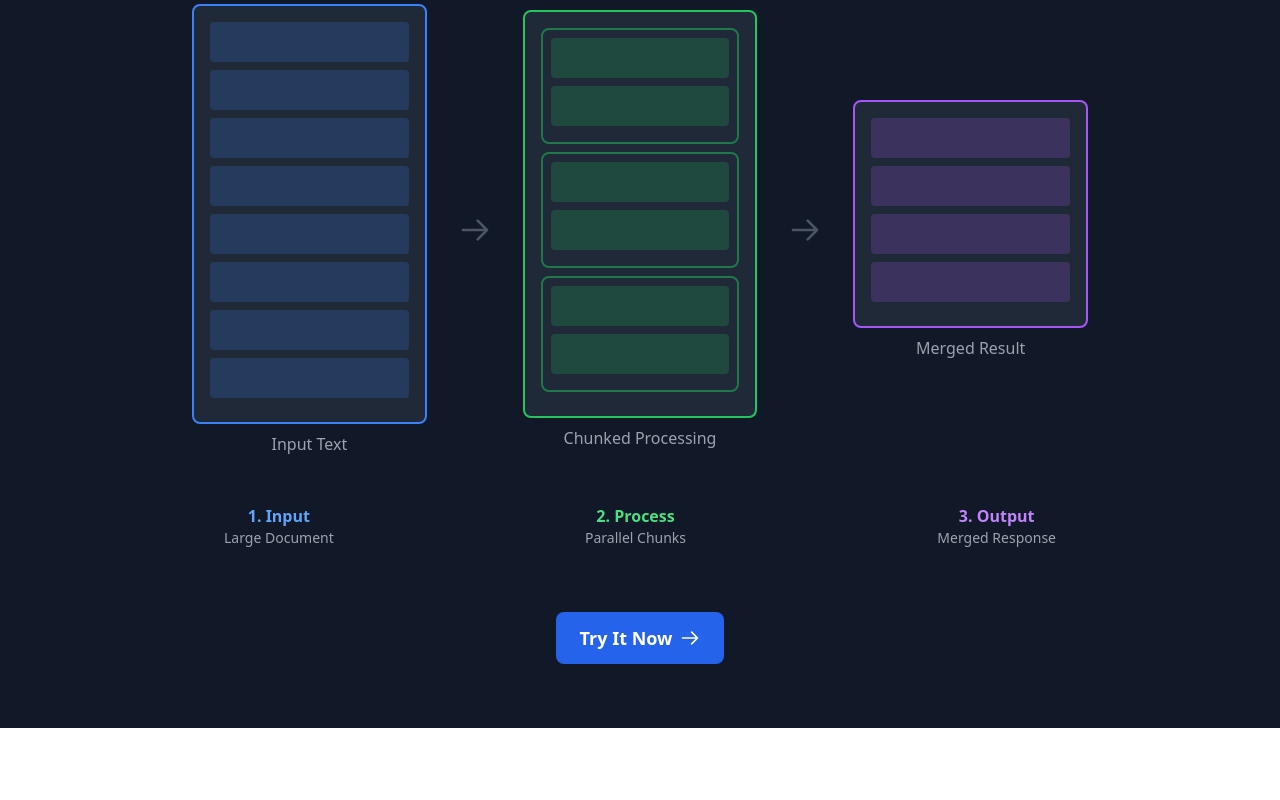
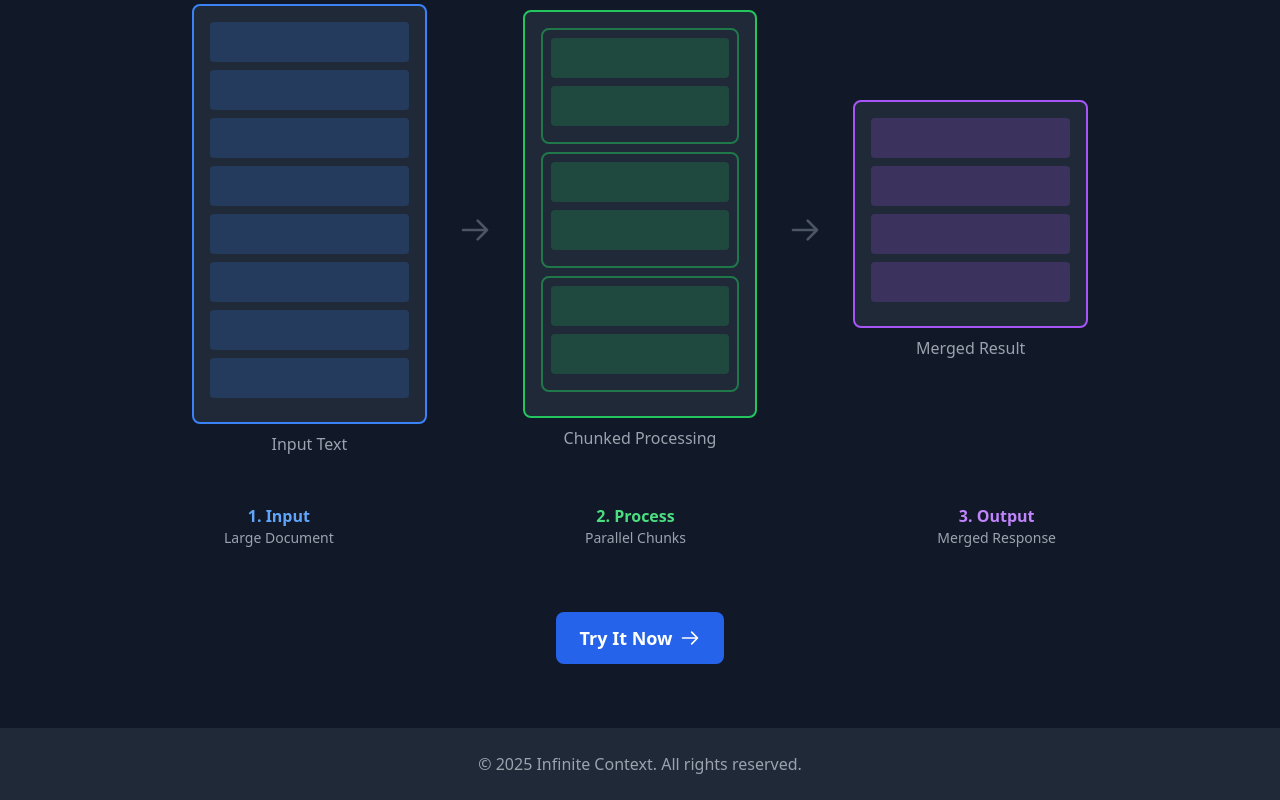
Before and after one commit to YehyunLee/genai-hack, a Next.js app in the folder infiniteContext/: page / in a window 1280 px wide. Shown: the part 264-1064 px from the top of the page. Before the commit the page ends 992 px from the top, so only its background shows below. Built offline with nearby package versions, Linux system fonts and the light colour scheme.

Commit message:
feat: add framer-motion for enhanced button animations and update layout

```diff
--- a/infiniteContext/package.json
+++ b/infiniteContext/package.json
@@ -14,6 +14,7 @@
     "@tailwindcss/typography": "^0.5.16",
     "firebase": "^11.5.0",
     "formidable": "^3.5.2",
+    "framer-motion": "^12.5.0",
     "lodash": "^4.17.21",
     "lucide-react": "^0.483.0",
     "next": "^13.5.8",
--- a/infiniteContext/pages/index.js
+++ b/infiniteContext/pages/index.js
@@ -1,15 +1,16 @@
 import Head from 'next/head';
 import Link from 'next/link';
+import { motion } from 'framer-motion';
 
 export default function Home() {
   return (
-    <div className="min-h-screen bg-gray-900 text-white">
+    <div className="min-h-screen bg-gray-900 text-white flex flex-col">
       <Head>
         <title>Infinite Context - Process Large Documents with AI</title>
         <link rel="icon" href="/favicon.ico" />
       </Head>
 
-      <main className="container mx-auto px-4 py-16">
+      <main className="container mx-auto px-4 py-16 flex-grow">
         <div className="text-center mb-16">
           <h1 className="text-4xl md:text-6xl font-bold mb-6">
             Infinite Context
@@ -91,14 +92,27 @@ export default function Home() {
 
         {/* CTA Button */}
         <div className="text-center">
+          <motion.div
+            whileHover={{ scale: 1.05 }}
+            whileTap={{ scale: 0.95 }}
+            transition={{ type: "spring", stiffness: 400, damping: 17 }}
+          >
             <Link href="/chat" className="inline-flex items-center px-6 py-3 bg-blue-600 hover:bg-blue-700 rounded-lg text-lg font-semibold transition-colors">
               Try It Now
               <svg className="ml-2 w-5 h-5" fill="none" viewBox="0 0 24 24" stroke="currentColor">
                 <path strokeLinecap="round" strokeLinejoin="round" strokeWidth={2} d="M14 5l7 7m0 0l-7 7m7-7H3" />
               </svg>
             </Link>
+          </motion.div>
         </div>
       </main>
+
+      {/* Footer */}
+      <footer className="bg-gray-800 py-6 mt-auto">
+        <div className="container mx-auto px-4 text-center text-gray-400">
+          <p>&copy; {new Date().getFullYear()} Infinite Context. All rights reserved.</p>
+        </div>
+      </footer>
     </div>
   );
 }
```
Also changed, not shown: 1 other file (tests, documents, lock files or other folders). Lines whose indentation alone changed are shown as unchanged.
